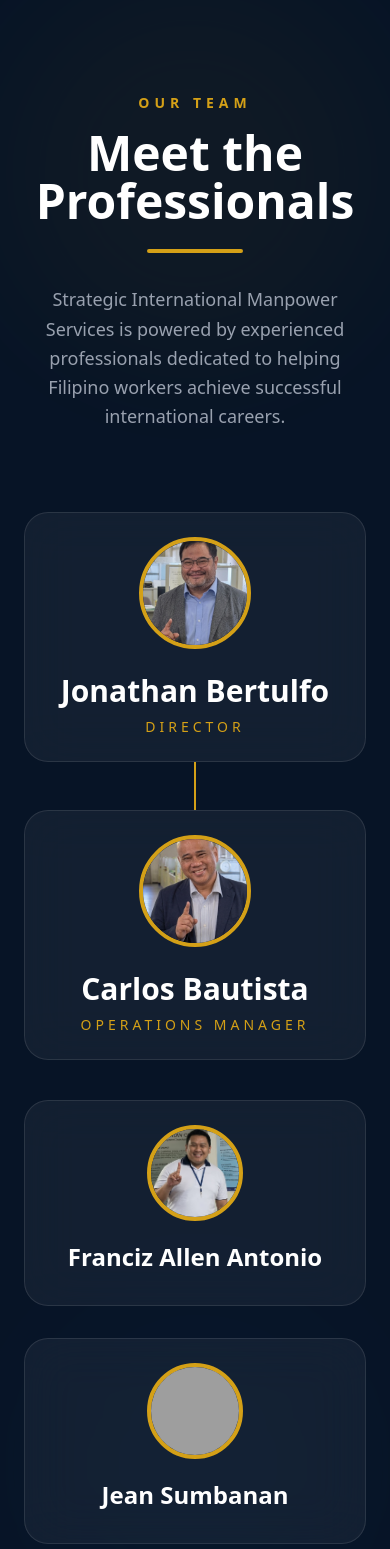
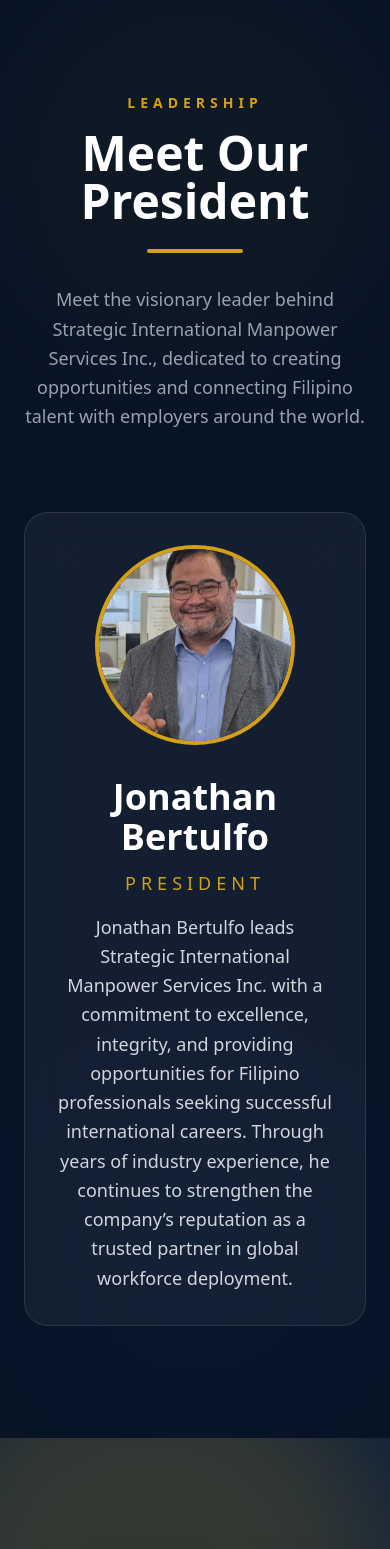
Before and after one commit to applystrategic-lab/strategic-website, a Next.js app: page /about in a window 390 px wide. Shown: the part 4380-5929 px from the top of the page. Built offline with nearby package versions, Linux system fonts and the light colour scheme; grey boxes are pictures that could not be loaded; a web font is replaced by a local one.

Commit message:
Removed other team in meet the professionals sections and changed deployed applicants to 5000+

```diff
--- a/app/about/page.tsx
+++ b/app/about/page.tsx
@@ -161,138 +161,52 @@
     <div className="text-center mb-20">
 
       <p className="text-[#D4A017] uppercase tracking-[5px] text-sm font-semibold mb-4">
-        Our Team
+        Leadership
     </p>
 
       <h2 className="text-5xl md:text-6xl font-bold text-white mb-6">
-        Meet the Professionals
+  Meet Our President
 </h2>
 
       <div className="w-24 h-1 bg-[#D4A017] mx-auto rounded-full mb-8" />
 
       <p className="max-w-3xl mx-auto text-gray-400 text-lg leading-relaxed">
-        Strategic International Manpower Services is powered by experienced
-        professionals dedicated to helping Filipino workers achieve successful
-        international careers.
+  Meet the visionary leader behind Strategic International Manpower Services
+  Inc., dedicated to creating opportunities and connecting Filipino talent
+  with employers around the world.
 </p>
 
     </div>
 
-    {/* ORGANIZATIONAL CHART */}
-    <div className="flex flex-col items-center">
+    {/* PRESIDENT SECTION */}
+<div className="flex justify-center">
 
-      {/* DIRECTOR */}
-      <div className="w-full max-w-2xl bg-white/5 border border-white/10 rounded-3xl backdrop-blur-xl p-6">
+  <div className="w-full max-w-4xl bg-white/5 border border-white/10 rounded-3xl backdrop-blur-xl p-8">
 
-        <div className="flex flex-col md:flex-row items-center gap-6">
+    <div className="flex flex-col md:flex-row items-center gap-8">
 
       <img
         src="/team/bossjo.png"
         alt="Jonathan Bertulfo"
-            className="w-28 h-28 rounded-full object-cover border-4 border-[#D4A017]"
+        className="w-50 h-50 rounded-full object-cover border-4 border-[#D4A017]"
       />
 
       <div className="text-center md:text-left">
 
-            <h3 className="text-3xl font-bold text-white mb-2">
+        <h3 className="text-4xl font-bold text-white mb-3">
           Jonathan Bertulfo
         </h3>
 
-            <p className="text-[#D4A017] uppercase tracking-[4px] text-sm">
-              Director
+        <p className="text-[#D4A017] uppercase tracking-[5px] text-lg mb-4">
+          President
         </p>
 
-          </div>
-
-        </div>
-
-      </div>
-
-      {/* CONNECTOR */}
-      <div className="w-[2px] h-12 bg-[#D4A017]" />
-
-      {/* OPERATIONS MANAGER */}
-      <div className="w-full max-w-2xl bg-white/5 border border-white/10 rounded-3xl backdrop-blur-xl p-6">
-
-        <div className="flex flex-col md:flex-row items-center gap-6">
-
-          <img
-            src="/team/sircarlos.png"
-            alt="Carlos Bautista"
-            className="w-28 h-28 rounded-full object-cover border-4 border-[#D4A017]"
-          />
-
-          <div className="text-center md:text-left">
-
-            <h3 className="text-3xl font-bold text-white mb-2">
-              Carlos Bautista
-            </h3>
-
-            <p className="text-[#D4A017] uppercase tracking-[4px] text-sm">
-              Operations Manager
-            </p>
-
-          </div>
-
-        </div>
-
-      </div>
-
-      {/* CONNECTOR */}
-      <div className="hidden lg:block w-[2px] h-10 bg-[#D4A017]" />
-
-      {/* HORIZONTAL CONNECTOR */}
-      <div className="hidden lg:block w-[600px] h-[2px] bg-[#D4A017]" />
-
-      {/* STAFF */}
-      <div className="grid md:grid-cols-2 gap-8 mt-10 w-full max-w-5xl">
-
-        {/* RECRUITMENT OFFICER */}
-        <div className="bg-white/5 border border-white/10 rounded-3xl backdrop-blur-xl p-6">
-
-          <div className="flex flex-col md:flex-row items-center gap-5">
-
-            <img
-              src="/team/frans.PNG"
-              alt="Franciz Allen Antonio"
-              className="w-24 h-24 rounded-full object-cover border-4 border-[#D4A017]"
-            />
-
-            <div className="text-center md:text-left">
-
-              <h3 className="text-2xl font-bold text-white mb-2">
-                Franciz Allen Antonio
-              </h3>
-
-              <p className="text-[#D4A017] uppercase tracking-[4px] text-sm">
-
-              </p>
-
-            </div>
-
-          </div>
-
-        </div>
-
-        {/* DOCUMENTATION OFFICER */}
-        <div className="bg-white/5 border border-white/10 rounded-3xl backdrop-blur-xl p-6">
-
-          <div className="flex flex-col md:flex-row items-center gap-5">
-
-            <img
-              src="/team/team4.jpg"
-              alt="Jean Sumbanan"
-              className="w-24 h-24 rounded-full object-cover border-4 border-[#D4A017]"
-            />
-
-            <div className="text-center md:text-left">
-
-              <h3 className="text-2xl font-bold text-white mb-2">
-                Jean Sumbanan
-              </h3>
-
-              <p className="text-[#D4A017] uppercase tracking-[4px] text-sm">
-
+        <p className="text-gray-300 text-lg leading-relaxed">
+          Jonathan Bertulfo leads Strategic International Manpower Services Inc.
+          with a commitment to excellence, integrity, and providing opportunities
+          for Filipino professionals seeking successful international careers.
+          Through years of industry experience, he continues to strengthen the
+          company’s reputation as a trusted partner in global workforce deployment.
         </p>
 
       </div>
@@ -302,9 +216,6 @@
   </div>
 
 </div>
-
-    </div>
-
 </div>
 
 </section>
--- a/app/components/Footer.tsx
+++ b/app/components/Footer.tsx
@@ -63,7 +63,7 @@
             <div className="flex gap-4">
 
               <a
-                href="#"
+                href="https://www.facebook.com/StrategicInternationalManpowerServices"
                 className="
                   w-11
                   h-11
--- a/app/components/Navbar.tsx
+++ b/app/components/Navbar.tsx
@@ -23,6 +23,7 @@
     { name: "Home", href: "/" },
     { name: "About", href: "/about" },
     { name: "Services", href: "/services" },
+    { name: "Gallery", href: "/gallery" },
     { name: "Contact", href: "/contact" },
   ];
 
@@ -123,7 +124,7 @@
             </Link>
 
             {/* DESKTOP NAV */}
-            <nav className="hidden lg:flex items-center gap-10 ml-auto pl-24">
+            <nav className="hidden lg:flex items-center gap-9 ml-auto pl-24">
 
               {navLinks.map((link) => (
                 <Link
@@ -178,7 +179,7 @@
                 "
               >
 
-                <span className="relative z-10">
+                <span className="relative z-9">
                   Apply Now
                 </span>
 
--- a/app/components/Stats.tsx
+++ b/app/components/Stats.tsx
@@ -10,13 +10,13 @@
     label: "Years Experience",
   },
   {
-    number: 10000,
+    number: 5000,
     suffix: "+",
     label: "Applicants Deployed",
   },
   {
-    number: 15,
-    suffix: "+",
+    number: 11,
+    suffix: "",
     label: "Deployment Countries",
   },
   {
--- a/app/components/StatsSection.tsx
+++ b/app/components/StatsSection.tsx
@@ -12,7 +12,7 @@
 const stats = [
   {
     icon: Users,
-    number: "10,000+",
+    number: "5,000+",
     label: "Successful Deployments",
   },
   {
```
Lines whose indentation alone changed are shown as unchanged.
